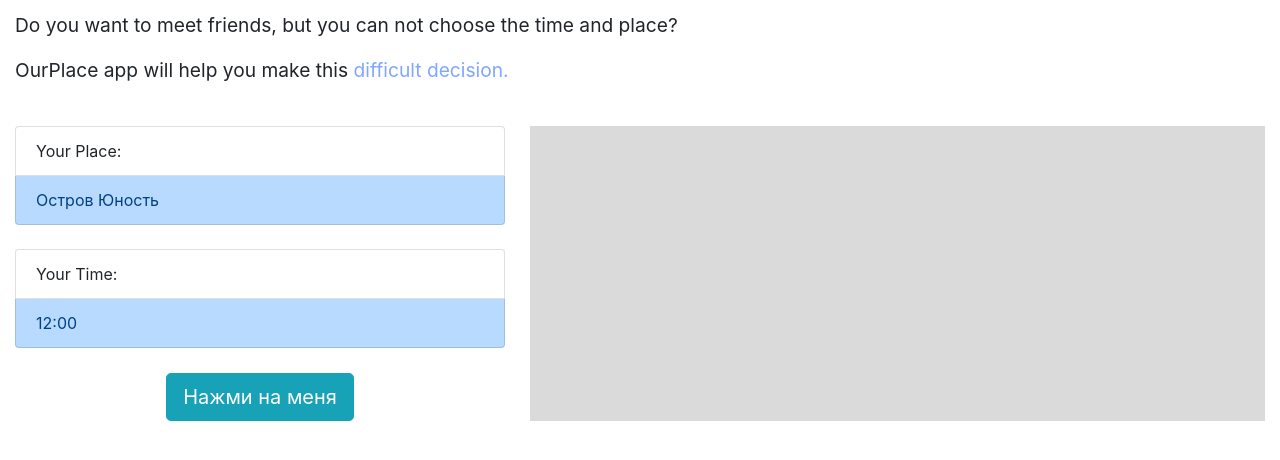
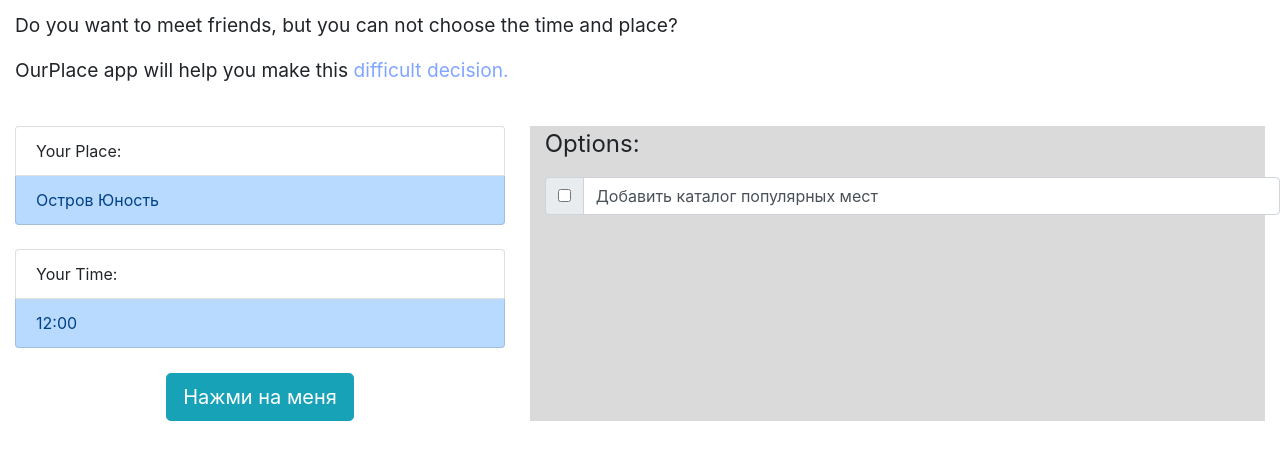
Before and after one commit to maxim-js/cPlace, a React app: page / in a window 1280 px wide. Shown: the part 150-610 px from the top of the page. Built offline with nearby package versions, Linux system fonts and the light colour scheme.

Commit message:
second commit

```diff
--- a/src/components/tuning/tuning.css
+++ b/src/components/tuning/tuning.css
@@ -1,5 +1,12 @@
 .tuning {
     flex: 3;
-    width: 500px;
     background-color: #dadada;
 }
+
+.tuning__title {
+    margin: 2%;
+    font-size: 150%;
+}
+.input-group {
+    margin: 2%;
+}
--- a/src/components/tuning/tuning.js
+++ b/src/components/tuning/tuning.js
@@ -6,7 +6,20 @@ export default class Tuning extends Component {
 
     render() {
       return (
-        <div className="tuning"></div>
+        <div className="tuning">
+            <span className="tuning__title">Options:</span>
+
+            <div className="input-group">
+                <div className="input-group-prepend">
+                    <div className="input-group-text">
+                        <input type="checkbox" aria-label="Checkbox for following text input"/>
+                    </div>
+                </div>
+                <div type="text" class="form-control">
+                    Добавить каталог популярных мест
+                </div>
+            </div>
+        </div>
       );
     }
 }
```
